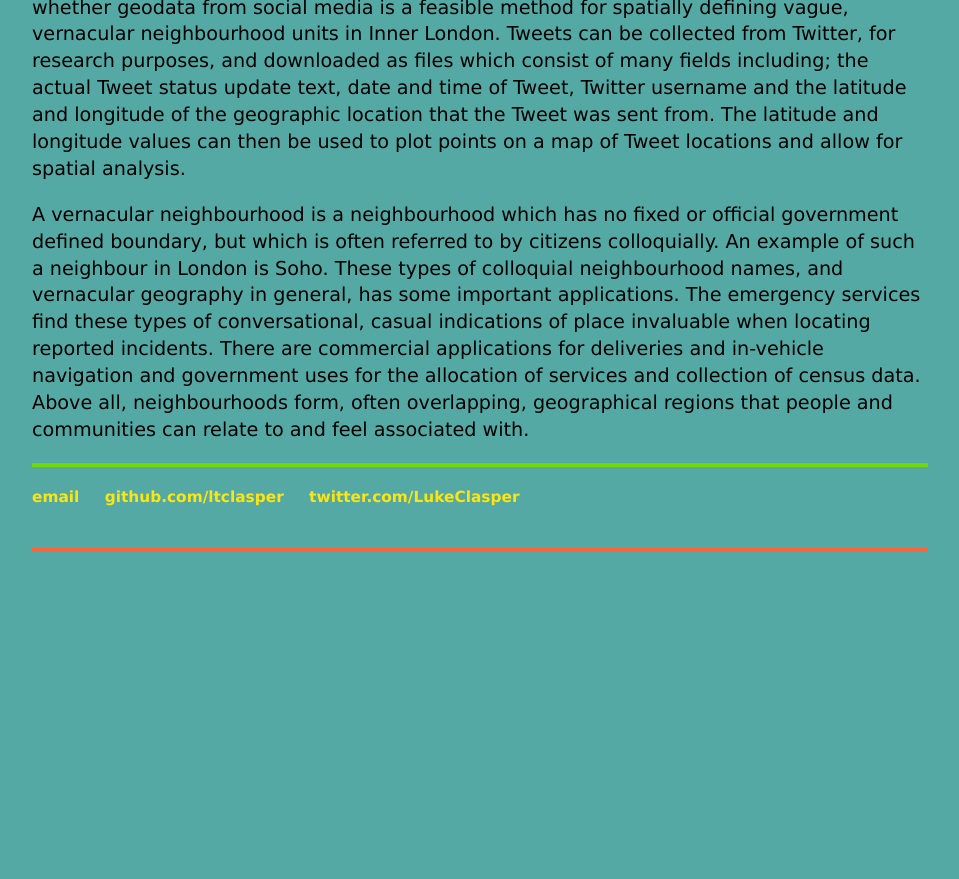
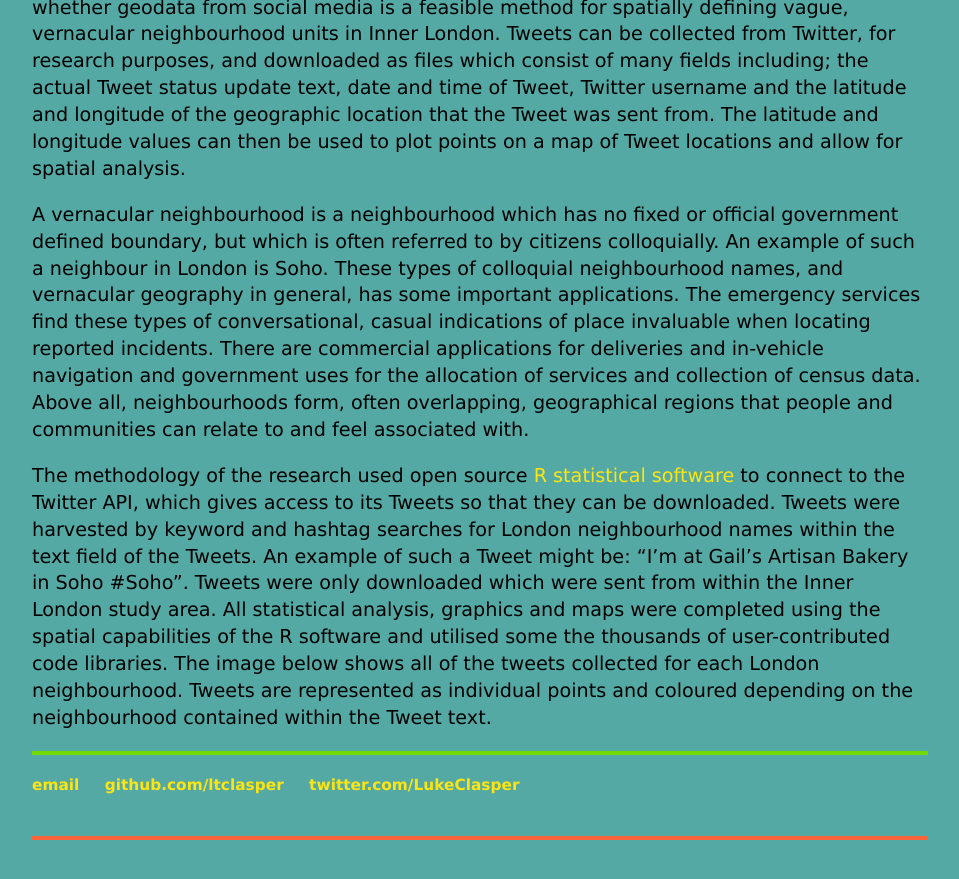
Before and after one commit to ltclasper/ltclasper.github.io, a Jekyll site: the page built from _posts/2018-04-16-thesis.md, in a window 1280 px wide and 900 px high, scrolled down 1221 px. Shown: the top 879 px of the window, without its empty margins (160-1119 px from the left). Built offline with Jekyll 4.4.1, drawn with Linux system fonts in a browser that asks for light colours; before the commit the page ends 1833 px from its top, so only the background shows below that.

Commit message:
Update 2018-04-16-thesis.md

```diff
--- a/_posts/2018-04-16-thesis.md
+++ b/_posts/2018-04-16-thesis.md
@@ -15,3 +15,5 @@ Vernacular geography has traditionally been difficult to capture and was previou
 In my thesis a dataset from the social media platform Twitter, which consisted of thousands of individual GPS referenced Tweets, was captured and analysed in order demonstrate whether geodata from social media is a feasible method for spatially defining vague, vernacular neighbourhood units in Inner London. Tweets can be collected from Twitter, for research purposes, and downloaded as files which consist of many fields including; the actual Tweet status update text, date and time of Tweet, Twitter username and the latitude and longitude of the geographic location that the Tweet was sent from. The latitude and longitude values can then be used to plot points on a map of Tweet locations and allow for spatial analysis.
 
 A vernacular neighbourhood is a neighbourhood which has no fixed or official government defined boundary, but which is often referred to by citizens colloquially. An example of such a neighbour in London is Soho. These types of colloquial neighbourhood names, and vernacular geography in general, has some important applications. The emergency services find these types of conversational, casual indications of place invaluable when locating reported incidents. There are commercial applications for deliveries and in-vehicle navigation and government uses for the allocation of services and collection of census data. Above all, neighbourhoods form, often overlapping, geographical regions that people and communities can relate to and feel associated with.
+
+The methodology of the research used open source [R statistical software](https://www.r-project.org/) to connect to the Twitter API, which gives access to its Tweets so that they can be downloaded. Tweets were harvested by keyword and hashtag searches for London neighbourhood names within the text field of the Tweets. An example of such a Tweet might be: “I'm at Gail's Artisan Bakery in Soho #Soho”. Tweets were only downloaded which were sent from within the Inner London study area. All statistical analysis, graphics and maps were completed using the spatial capabilities of the R software and utilised some the thousands of user-contributed code libraries. The image below shows all of the tweets collected for each London neighbourhood. Tweets are represented as individual points and coloured depending on the neighbourhood contained within the Tweet text.
```
